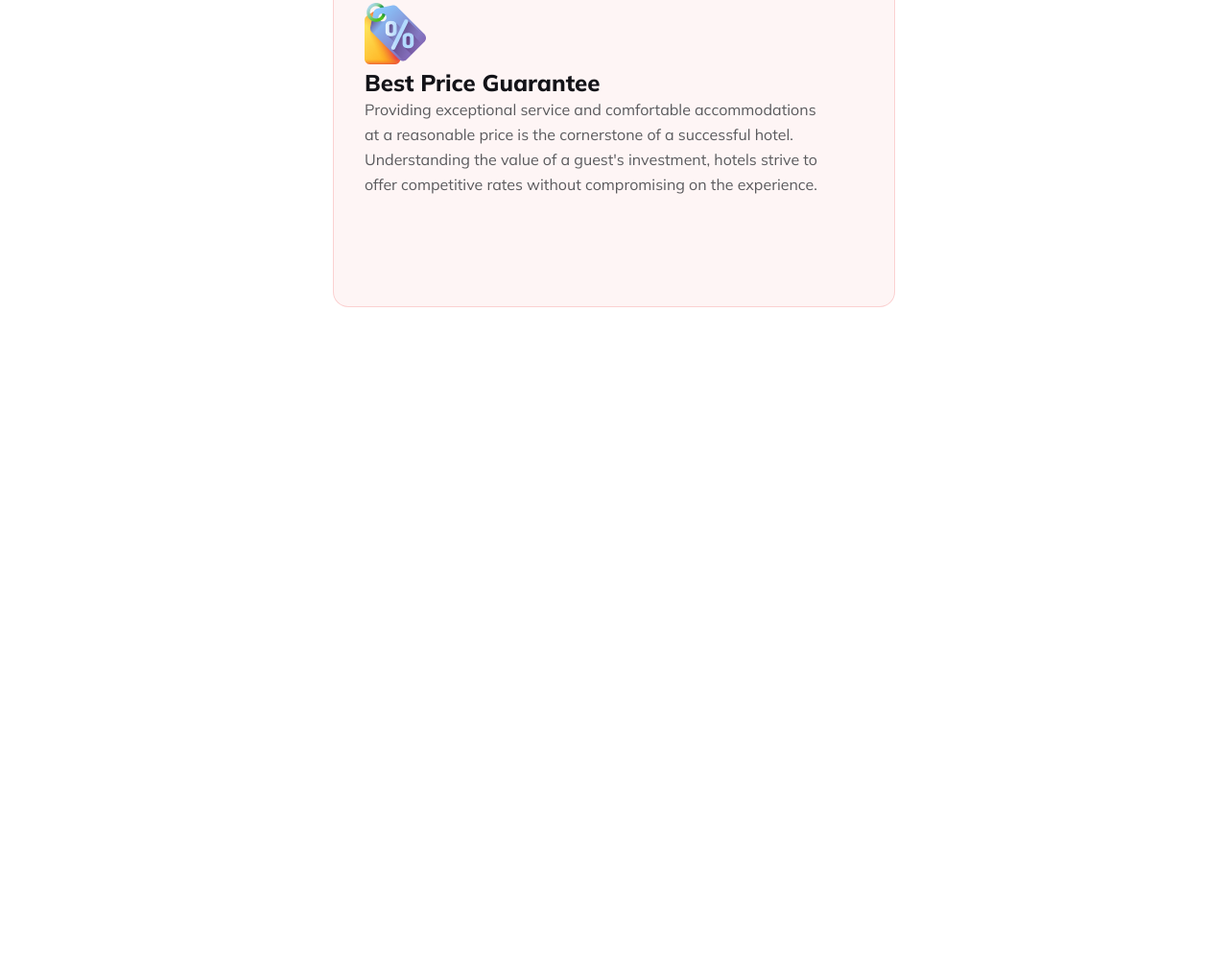
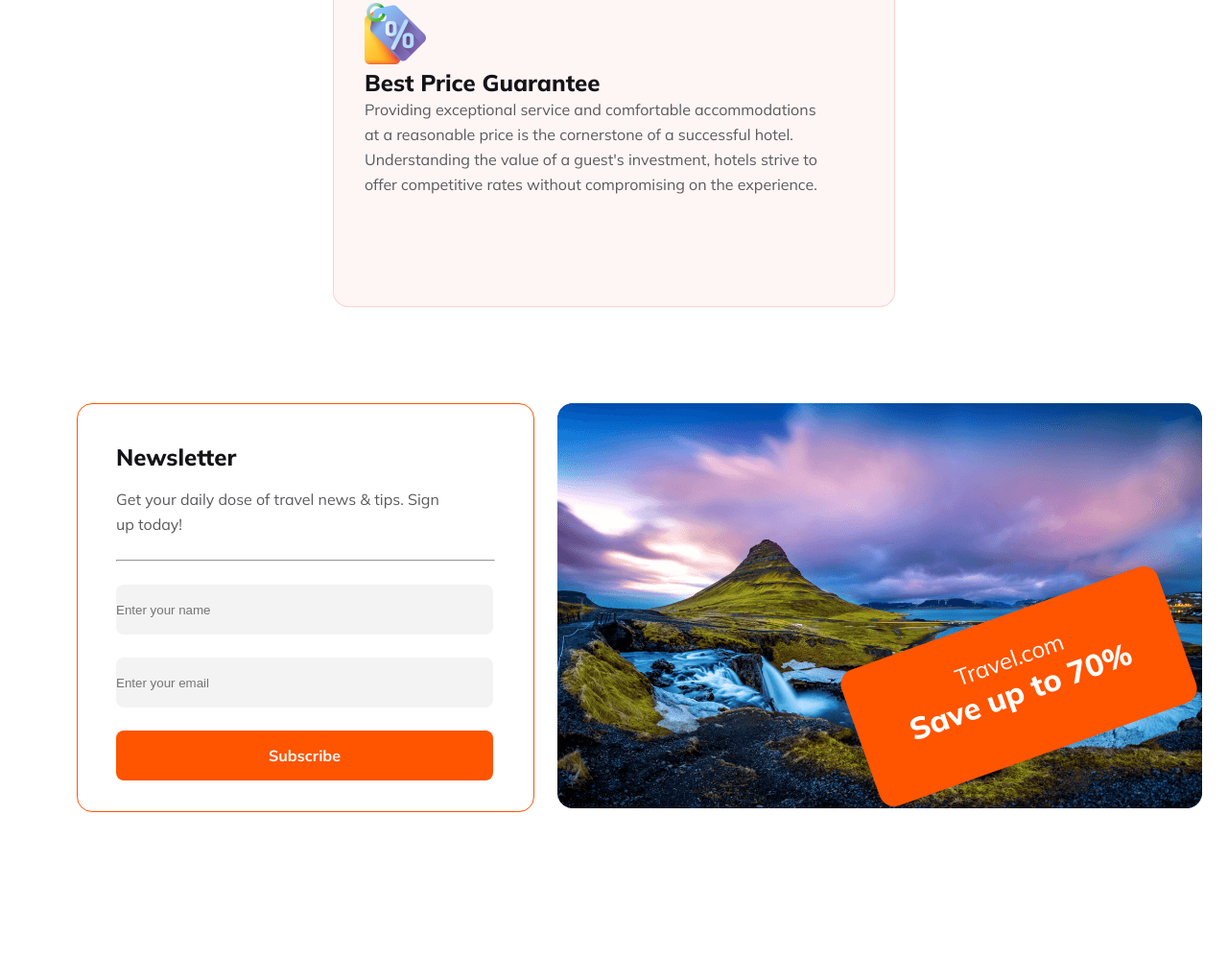
Before and after one commit to KausarAhmadTasin/responsive-assignment, a plain HTML site: page index.html in a window 1280 px wide. Shown: the part 3231-4230 px from the top of the page at 96% size. Before the commit the page ends 3551 px from the top, so only its background shows below. Drawn offline with Linux system fonts and the light colour scheme.

Commit message:
news letter section done

```diff
--- a/css/style.css
+++ b/css/style.css
@@ -350,3 +350,79 @@ button .faa {
   margin: 0 auto;
   margin-top: 24px;
 }
+
+/* News letter section style */
+.news-letter {
+  margin: 100px 80px;
+  display: flex;
+  gap: 24px;
+}
+.subscribe-form {
+  width: 474px;
+  height: 344px;
+  border-radius: 16px;
+  padding: 40px;
+  border: 1px solid #ff5400;
+}
+.form-title {
+  color: #131318;
+  font-family: Mulish;
+  font-size: 24px;
+  font-weight: 800;
+}
+.form-text {
+  color: #5a5a5d;
+  margin-top: 16px;
+  margin-bottom: 24px;
+  font-family: Mulish;
+  font-size: 16px;
+  width: 350px;
+  font-weight: 400;
+  line-height: 26px;
+}
+
+.subscribe-form input {
+  border-radius: 8px;
+  background: rgba(19, 19, 24, 0.05);
+  width: 393px;
+  height: 52px;
+  border-style: none;
+  margin-bottom: 24px;
+}
+
+.subscribe-form hr {
+  background: rgba(84, 84, 88, 0.1);
+  width: 393px;
+  margin-bottom: 24px;
+}
+
+.sub-btn {
+  width: 393px;
+}
+
+.disc-overlay {
+  border-radius: 16px;
+  background: #ff5400;
+  width: 290px;
+  height: 90px;
+  padding: 30px;
+  position: relative;
+  bottom: 206px;
+  left: 306px;
+  transform: rotate(-19.628deg);
+}
+
+.disc-title {
+  color: #fff;
+  font-family: Mulish;
+  font-size: 32px;
+  font-weight: 800;
+  text-align: center;
+}
+.disc-text {
+  color: #fff;
+  text-align: center;
+  font-family: Mulish;
+  font-size: 24px;
+  font-weight: 400;
+}
--- a/index.html
+++ b/index.html
@@ -180,5 +180,25 @@
         </div>
       </div>
     </section>
+
+    <section class="news-letter">
+      <div class="subscribe-form">
+        <h2 class="form-title">Newsletter</h2>
+        <p class="form-text">
+          Get your daily dose of travel news & tips. Sign up today!
+        </p>
+        <hr />
+        <input type="text" placeholder="Enter your name" />
+        <input type="text" placeholder="Enter your email" />
+        <button class="primary-btn sub-btn">Subscribe</button>
+      </div>
+      <div class="disc-img">
+        <img src="./images/Rectangle 8 (1).png" alt="" />
+        <div class="disc-overlay">
+          <p class="disc-text">Travel.com</p>
+          <h2 class="disc-title">Save up to 70%</h2>
+        </div>
+      </div>
+    </section>
   </body>
 </html>
```
